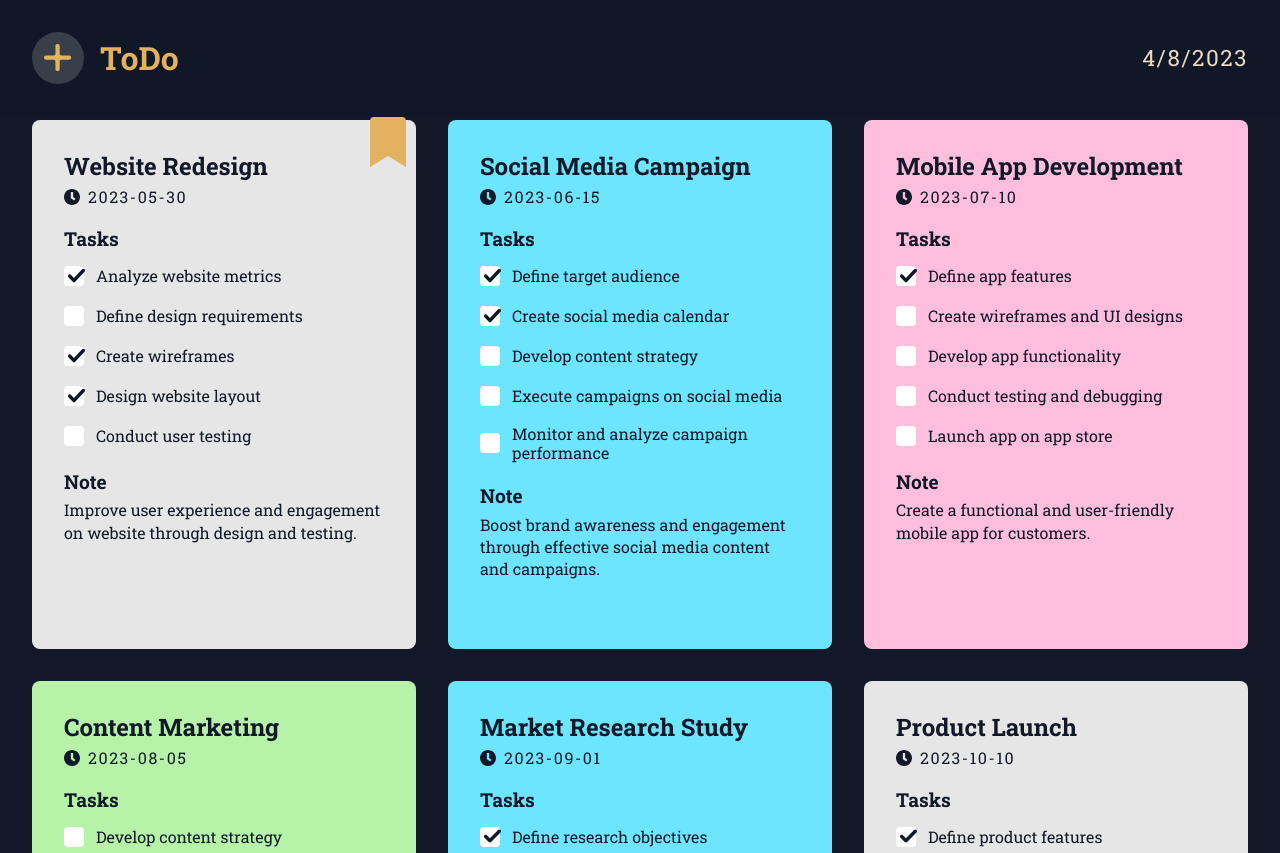
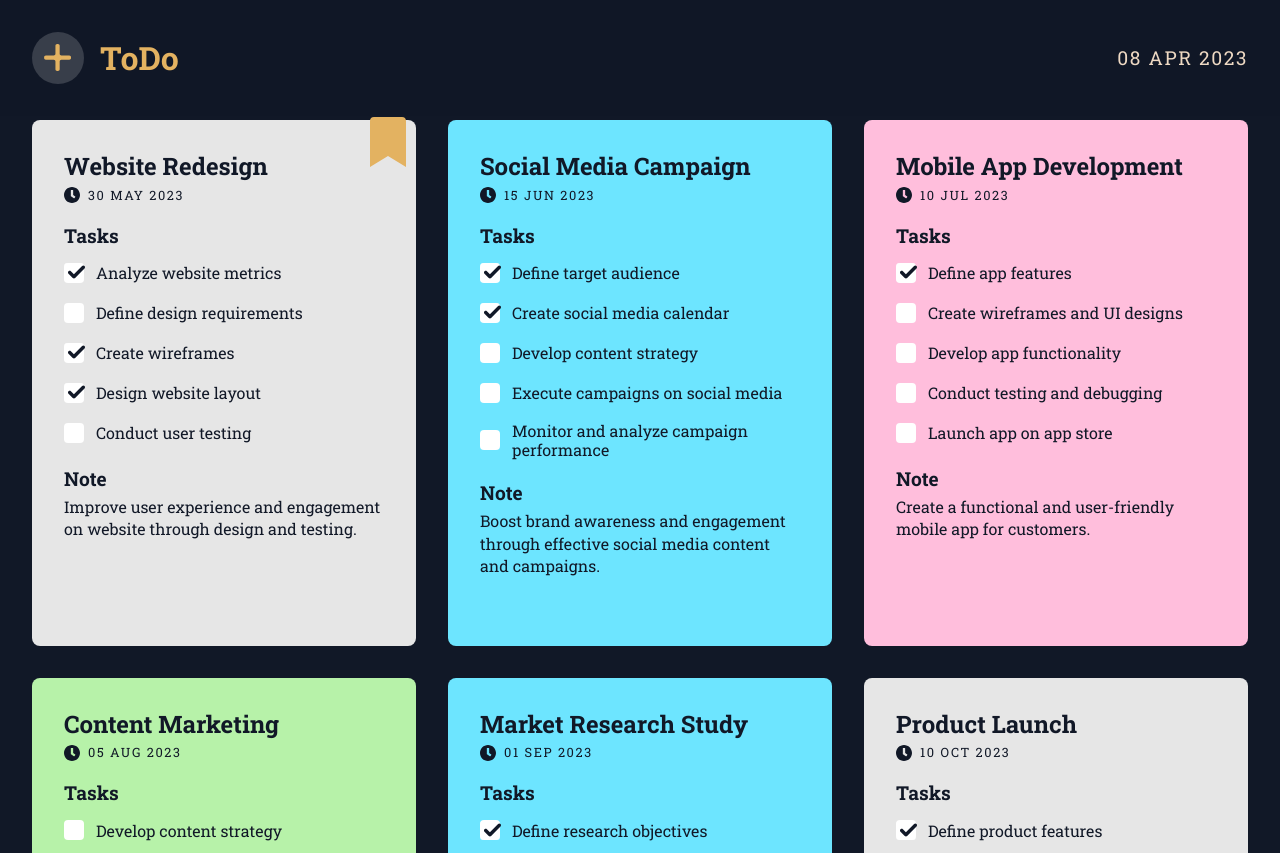
Before and after one commit to hello-damiro/todo, a website built with webpack: page src/template.html in a window 1280 px wide. Shown: the top 853 px of the page. Built offline with nearby package versions, Linux system fonts and the light colour scheme.

Commit message:
settled date formatting. FOund out that date-fns is to heavy for a todo app. used dayjs instead

```diff
--- a/package.json
+++ b/package.json
@@ -19,6 +19,8 @@
         "@babel/preset-env": "^7.21.4",
         "babel-loader": "^9.1.2",
         "css-loader": "^6.7.3",
+        "date-fns": "^2.29.3",
+        "dayjs": "^1.11.7",
         "html-loader": "^4.2.0",
         "html-webpack-plugin": "^5.5.0",
         "style-loader": "^3.3.2",
--- a/src/js/card-create.js
+++ b/src/js/card-create.js
@@ -1,7 +1,7 @@
-import { ListCards } from './card-list';
 import { $, _$, fieldHTML, colors } from './constants';
-import { delay } from './helpers';
 import { DB } from './db';
+import dayjs from 'dayjs';
+import 'dayjs/locale/en';
 
 export class CreateCard {
     constructor() {
@@ -17,8 +17,6 @@ export class CreateCard {
 
         this.db = new DB();
         this.projects = this.db.projects;
-
-        // this.listCards = new ListCards();
     }
 
     addTaskField() {
@@ -73,7 +71,9 @@ export class CreateCard {
     }
 
     getProjectDueDate() {
-        return this.projectDueDate.value ? this.projectDueDate.value : 'NOW';
+        let date = new Date();
+        this.projectDueDate.value ? (date = this.projectDueDate.value) : date;
+        return dayjs(date).format('DD MMM YYYY');
     }
 
     getProjectBookmark() {
--- a/src/js/card-list.js
+++ b/src/js/card-list.js
@@ -1,7 +1,8 @@
 import { $, _$, cardHTML, emptyCard, colors } from './constants';
 import { CreateCard } from './card-create';
 import { DB } from './db';
-import { delay } from './helpers';
+import dayjs from 'dayjs';
+import 'dayjs/locale/en';
 
 export class ListCards {
     constructor() {
@@ -26,8 +27,8 @@ export class ListCards {
         this.logoRotation = 0;
 
         this.date = $('.clock');
-        let date = new Date().toLocaleDateString();
-        this.date.textContent = date;
+        this.currentDate = dayjs().format('DD MMM YYYY');
+        this.date.textContent = this.currentDate;
     }
 
     openAddProjectUI() {
@@ -56,7 +57,7 @@ export class ListCards {
         });
 
         this.projectDueDates.forEach((date, index) => {
-            date.textContent = projects[index].due_date;
+            date.textContent = dayjs(projects[index].due_date).format('DD MMM YYYY');
         });
 
         this.projectBookmarks.forEach((bookmark, index) => {
--- a/src/styles/card.css
+++ b/src/styles/card.css
@@ -16,7 +16,7 @@ label,
 
 .due-date {
     background: url('../assets/images/card-clock.svg') no-repeat center left 0px;
-    font-size: 1rem;
+    font-size: 0.8rem;
     text-transform: uppercase;
     letter-spacing: 0.1rem;
     padding: 8px 24px;
--- a/src/styles/style.css
+++ b/src/styles/style.css
@@ -80,7 +80,7 @@ h1 {
 }
 
 .clock {
-    font-size: 1.4rem;
+    font-size: 1.2rem;
     text-transform: uppercase;
     letter-spacing: 0.1rem;
     color: var(--yellow-lt);
```
Also changed, not shown: dist/bundle.js, src/assets/images/screenshot-2.png (added), 2 other files.
